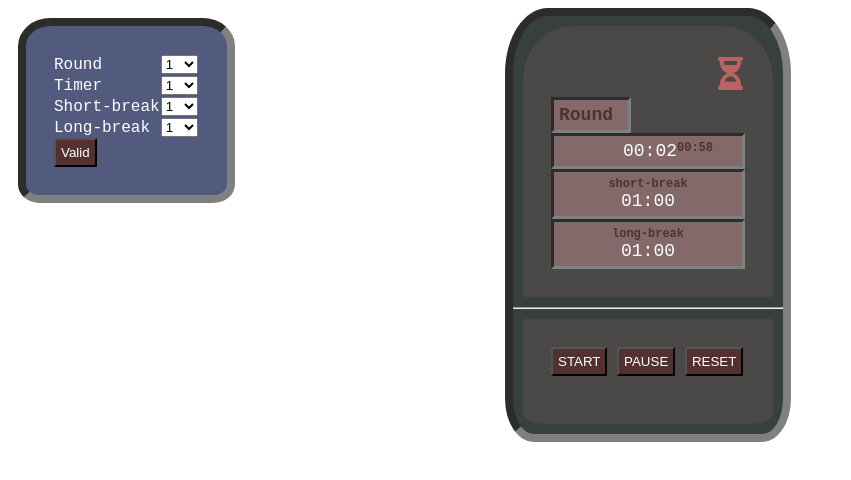
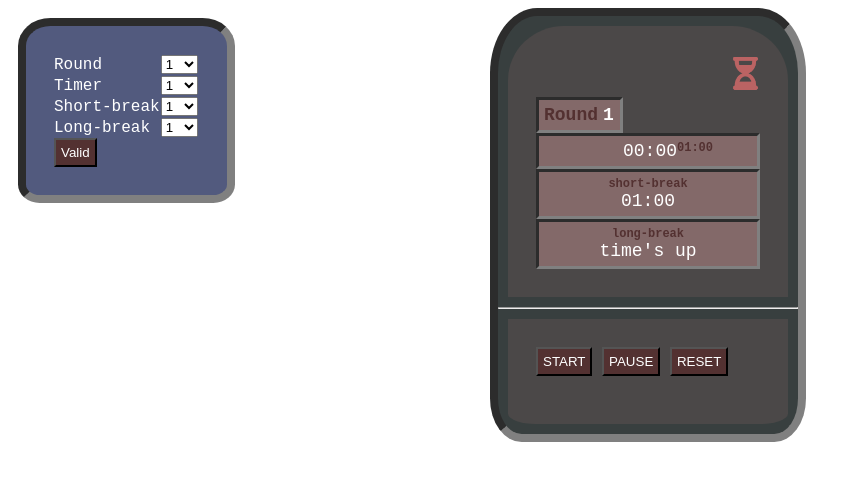
Before and after one commit to Bruxellesflorian/pomodorotimer, a plain HTML site: page index.html in a window 1280 px wide. Both pictures are taken after a click on the button "START". Shown: the whole page, without its empty margins (0-851 px from the left). Drawn offline with Linux system fonts and the light colour scheme.

Commit message:
correctif bug

```diff
--- a/script.js
+++ b/script.js
@@ -50,9 +50,7 @@ function test() { //temps Principale
     min2 = (document.querySelector(".a3").value)
     sec3 = 60
     min3 = (document.querySelector(".a4").value)
-
     tourChoix = document.querySelector(".a1").value
-
     timerPrincipale.innerHTML = afficheTemp(min) + ":00"
     petitTimerPrincipale.innerHTML = afficheTemp(petitMin + 1) + ":00"
     timerDeux.innerHTML = afficheTemp(document.querySelector(".a3").value) + ":00"
@@ -64,8 +62,9 @@ let petitSec = 60
 let petitMin = (document.querySelector(".a2").value) - 1
 
 //______________
-let tour = 0
+let tour = 0;
 const tourAffiche = document.querySelector("#tour")
+
 //______________
 //temps deux
 const timerDeux = document.querySelector("#timerDeux")
@@ -181,7 +180,7 @@ function timer() {
             }
         }
 
-    }, 1000);
+    }, 1);
 }
 
 function afficheTemp(ValeurTime) {
--- a/style.css
+++ b/style.css
@@ -17,7 +17,7 @@
     margin: 0 auto;
 }
 .flexColumns{
-    width: 270px;
+    width: 300px;
     display: flex;
     flex-direction: column;
     justify-content: center;
```
